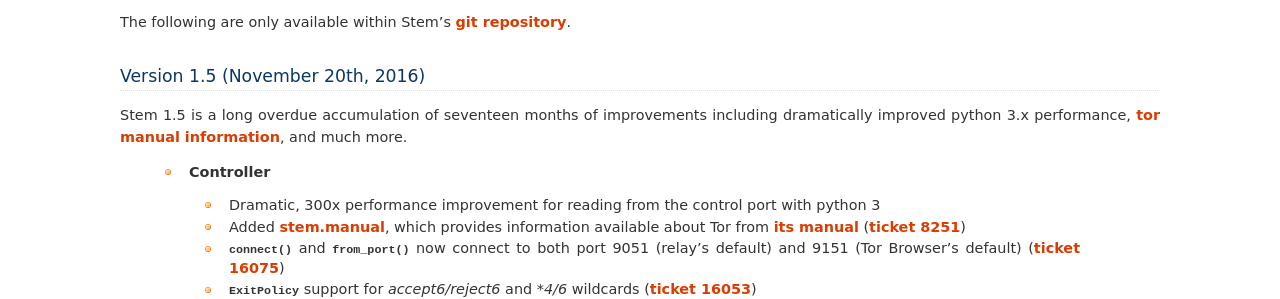
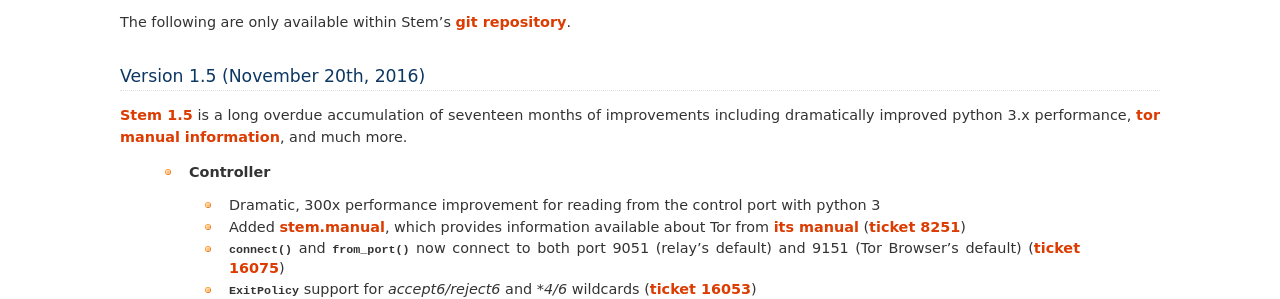
Before and after one commit to torproject/stem, a Sphinx documentation site: the page built from docs/change_log.rst, in a window 1280 px wide and 900 px high, scrolled down 560 px. Shown: the part 153-452 px from the top of the window. Built offline with Sphinx 7.4.7, drawn with Linux system fonts in a browser that asks for light colours; part of the change alters nothing that is shown.

```diff
--- a/docs/change_log.rst
+++ b/docs/change_log.rst
@@ -48,9 +48,10 @@ The following are only available within Stem's `git repository
 Version 1.5 (November 20th, 2016)
 ---------------------------------
 
-Stem 1.5 is a long overdue accumulation of seventeen months of improvements
-including dramatically improved python 3.x performance, `tor manual information
-<api/manual.html>`_, and much more.
+`Stem 1.5 <http://blog.atagar.com/stem-release-1-5/>`_ is a long overdue
+accumulation of seventeen months of improvements including dramatically
+improved python 3.x performance, `tor manual information <api/manual.html>`_,
+and much more.
 
  * **Controller**
 
```
